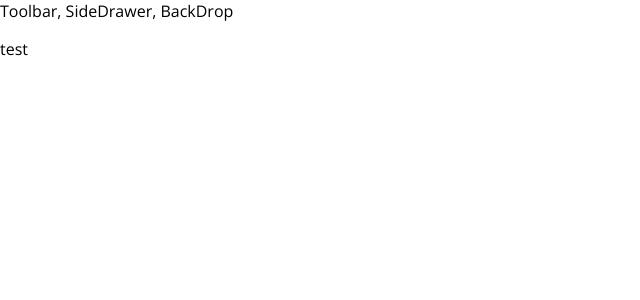
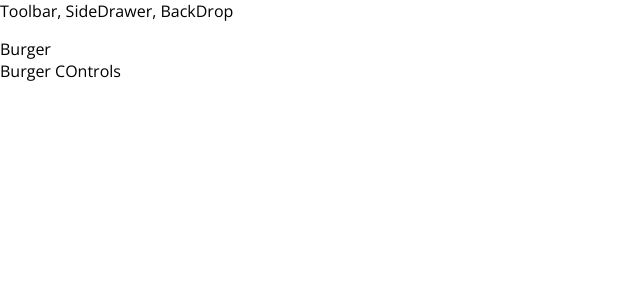
Before and after one commit to webdevabhi/react-burger-builder, a React app: page / in a window 1280 px wide. Shown: the top 300 px of the page, without its empty margins (0-640 px from the left). Built offline with nearby package versions, Linux system fonts and the light colour scheme.

Commit message:
Buger Builder Container

```diff
--- a/src/App.js
+++ b/src/App.js
@@ -1,13 +1,14 @@
 import React, { Component } from 'react';
 
 import Layout from './components/Layout/Layout';
+import BurgerBuilder from './containers/BurgerBuilder/BurgerBuilder';
 
 class App extends Component {
   render() {
     return (
       <div>
         <Layout>
-          <p>test</p>
+          <BurgerBuilder />
         </Layout>
       </div>
     );
--- /dev/null
+++ b/src/components/Layout/Layout.css
@@ -0,0 +1,3 @@
+.Content {
+    margin-top: 16px;
+}
--- a/src/components/Layout/Layout.js
+++ b/src/components/Layout/Layout.js
@@ -1,11 +1,12 @@
 import React from 'react';
 
+import classes from './Layout.css';
 import Aux from '../../hoc/Aux';
 
 const layout = ( props ) => (
     <Aux>
         <div>Toolbar, SideDrawer, BackDrop</div>
-        <main>
+        <main className={classes.Content}>
             {props.children}
         </main>
     </Aux>
--- /dev/null
+++ b/src/containers/BurgerBuilder/BurgerBuilder.js
@@ -0,0 +1,16 @@
+import React, { Component } from 'react';
+
+import Aux from '../../hoc/Aux';
+
+class BurgerBuilder extends Component {
+    render() {
+        return(
+            <Aux>
+                <div>Burger</div>
+                <div>Burger COntrols</div>
+            </Aux>
+        );
+    }
+}
+
+export default BurgerBuilder;
```
